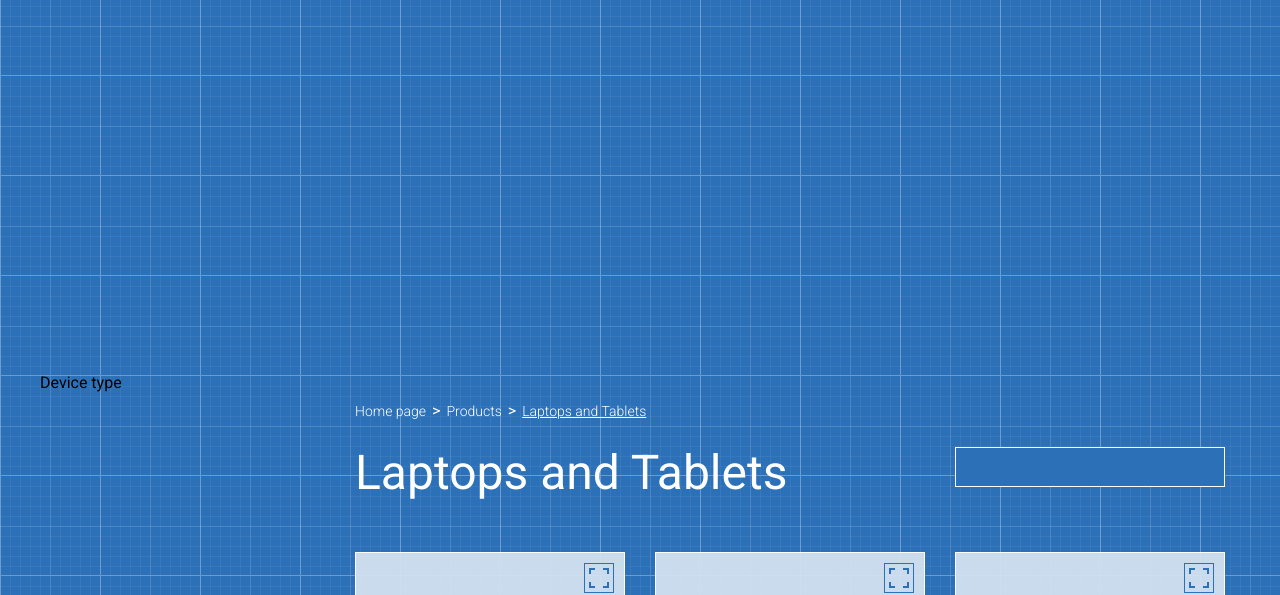
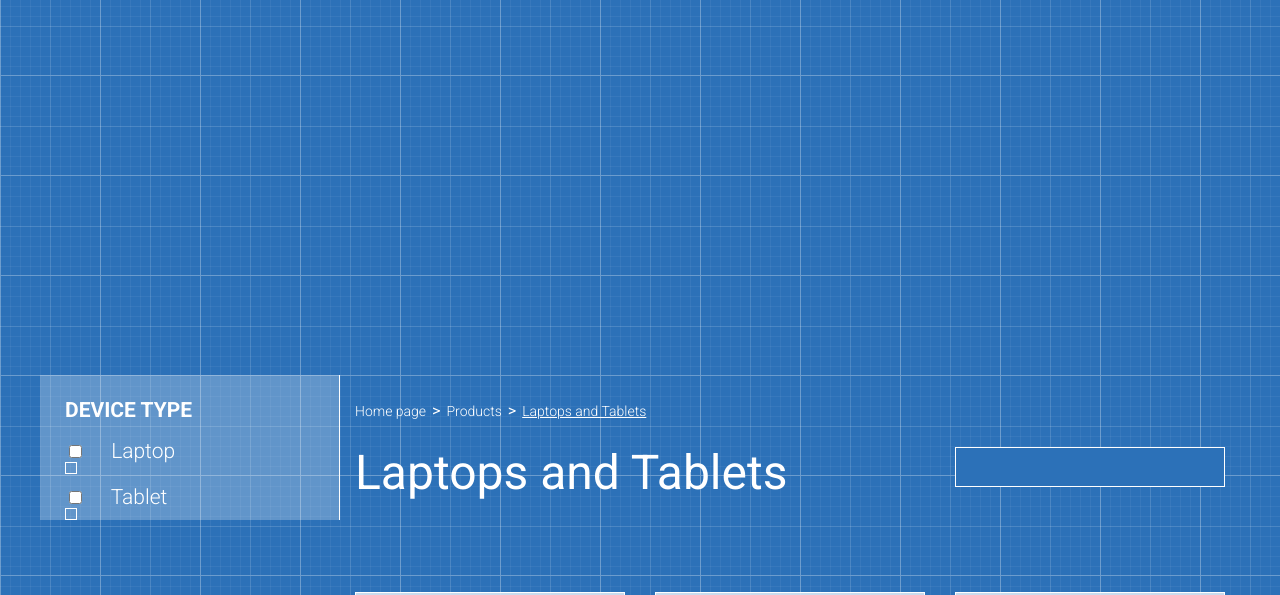
Before and after one commit to opvlvsk/opvlvsk, a plain HTML site: page index.html in a window 1280 px wide. Shown: the part 125-720 px from the top of the page. Drawn offline with Linux system fonts and the light colour scheme.

Commit message:
filter block

```diff
--- /dev/null
+++ b/123.css
@@ -0,0 +1,17 @@
+input {
+	display:none;
+}
+label{
+	position:relative;
+}
+label:before{
+	content:"";
+	display:block;
+	width:10px;
+	height: 10px;
+	position: absolute;
+	border:1px solid white;
+}
+input:checked +label:before{
+	background-color: white;
+}
--- a/index.html
+++ b/index.html
@@ -64,22 +64,58 @@
 					</div>
 				</div>
 			</div>
-		</div>
-	</div>
+		</div> <!-- закрылы роу  -->
+	</div><!--  закрыли контейнер -->
 	</header>
-	<div class="slaider">
+<!-- СЛАЙДЕР -->
+	<div class="slider">
 		<div class="container">
 			<div class="row">
 
 			</div>
 		</div>
 	</div>
+
 	<main>
-		<div class="container">
+		<div class="container"> <!-- контейнер -->
 
 				<div class="col-md-3">
-					Device type
+				<div class="filter">
+					<div class="boxfilter-dt">
+					<div class="filtertitle"> DEVICE TYPE </div>
+					<div class="filteroption">
+						<style>
+						input {
+							/*	display:none;
+							*/}
+						label {
+								position:relative;
+							}
+						label:before{
+							content:"";
+							display:block;
+							width:10px;
+							height: 10px;
+							position: absolute;
+							border:1px solid white;
+						}
+						input:checked +label:before{
+							background-color: white;
+						}
+						</style>
+						<div>
+							<input type="checkbox" id="text">
+							<label for="text">&emsp;</label>Laptop
+						</div>
+						<div>
+							<input type="checkbox" id="text">
+							<label for="text">&emsp;</label>Tablet
+						</div>
+
+					</div>
 				</div>
+				</div> <!-- закрыли фильтр -->
+				</div> <!-- закрыли колонки 3 -->
 				<div class="col-md-9">
 					<div class="row">
 						<div class="breadcrumb">
@@ -93,14 +129,11 @@
 					<div class="titlesection">
 						Laptops and Tablets
 					</div>
-					<div class="col-md-3">
-						<div class="boxsortby">
+					<div class="boxsortby">
 
-						</div>
-					</div>
-<div class="productblock">
+					</div>	<div class="row">
 <!-- ПРОДУКТ1 -->
-	<div class="productbox"> <!-- общий блок -->
+<div class="productbox"> <!-- общий блок -->
 					<!-- блок картинки -->
 						<div class="picturebox">
 							<div class="productpicture">
@@ -478,8 +511,9 @@
 							</div>
 					</div> <!-- закрыли блок кнопок  -->
 	</div>
- --></div> <!-- закрыли блок продуктов три на три -->
+ </div> <!-- закрыли тег роу -->
 </div> <!-- тег разметки колонки 9 75 процентов -->
+</div> <!-- закрыли контейнер всего мейна -->
 </main>
 </body>
 </html>
--- a/style.css
+++ b/style.css
@@ -7,6 +7,11 @@ body{
 }
 .container{
 	width:1200px;
+	margin:0 auto;
+	max-height: 100px;
+}
+.container75{
+	width:900px;
 	margin:0 auto;
 	max-height: 100px;
 }
@@ -216,7 +221,7 @@ ul.menu > li:hover > ul.submenu {
 	left:-10px;
 }
 /*слайдер*/
-.slaider{
+.slider{
 	height: 400px;
 }
 .breadcrumb{
@@ -259,11 +264,7 @@ margin-right: 15px;
 	border: 1px solid white;
 	background-color: #2c71b8;
 }
-.productblock{
-	position: absolute;
-	width: 900px;
-	height: 650px;
-}
+
 .productbox{
 	display: block;
 	float:left;
@@ -286,6 +287,7 @@ margin-right: 15px;
 	text-align: center;
 	margin:auto;
 }
+
 .zoom{
 	position: absolute;
 	right: 10px;
@@ -297,6 +299,10 @@ margin-right: 15px;
 	background-position: 50% 50%;
 	background-repeat: no-repeat;
 }
+.zoom:hover {
+	background-image: url(images/zoomwhite.png);
+	background-color: #2c71b8;
+}
 .like{
 	position: absolute;
 	right: 10px;
@@ -307,6 +313,10 @@ margin-right: 15px;
 	border: 1px solid #2c71b8;
 	background-position: 50% 50%;
 	background-repeat: no-repeat;
+}
+.like:hover {
+	background-image: url(images/likewhite.png);
+	background-color: #2c71b8;
 }
 .devicename{
 	height: 50px;
@@ -404,3 +414,51 @@ margin-right: 15px;
 }
 input {outline:none;} /*подсветка инпута*/
 input:focus::-webkit-input-placeholder { color:transparent; }
+.filter {
+	padding-top:25px;
+	padding-bottom: 25px;
+	padding-left: 25px;
+	border-right: 1px solid white;
+	background-color: rgba(255,255,255,0.25);
+
+}
+.boxfilter-dt {
+	height: 95px;
+}
+.filtertitle{
+	color:white;
+	font-family: 'Roboto';
+	font-weight: bold;
+	font-size:21px;
+}
+.filteroption{
+	padding-top: 20px;
+	color:white;
+	font-family: 'Roboto';
+	font-weight: 300;
+	font-size:21px;
+}
+.filteroption  div{
+	padding-bottom: 25px;
+}
+
+/*input {
+	display:none;
+}
+label {
+	position:relative;
+}
+label:before{
+	content:"";
+	display:block;
+	width:8px;
+	height: 8px;
+	position: absolute;
+	border:1px solid white;
+	top:7px;
+	margin-right:10px;
+}
+input:checked +label:before{
+	background-color: white;
+}
+*/
```
Also changed, not shown: 2 other files.
